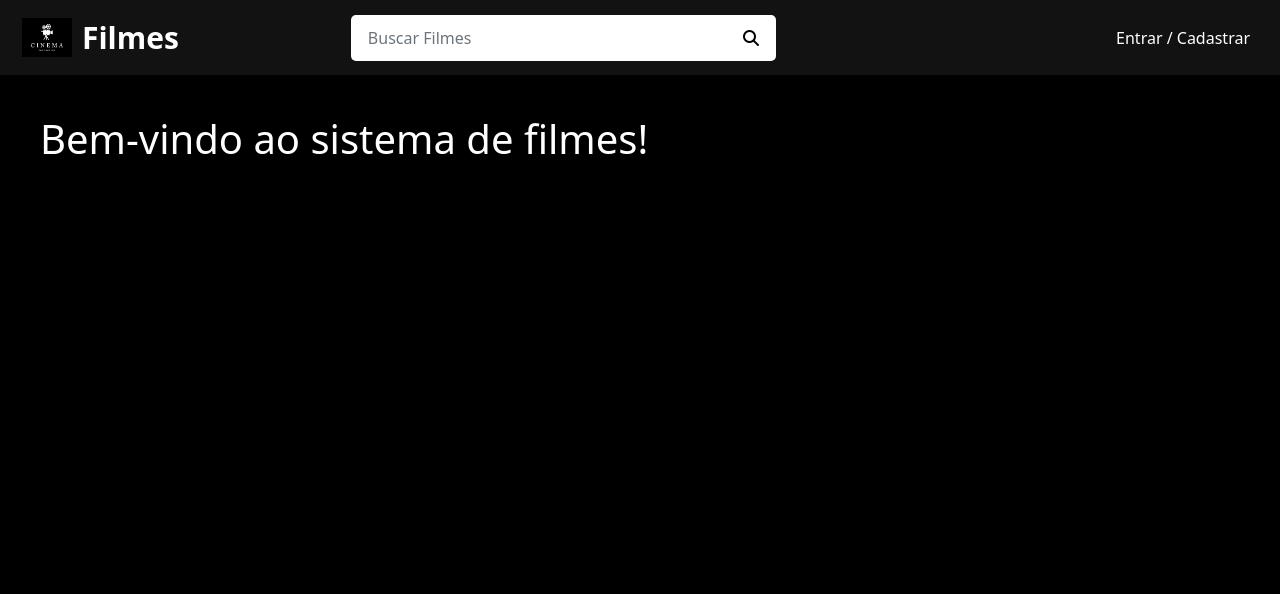
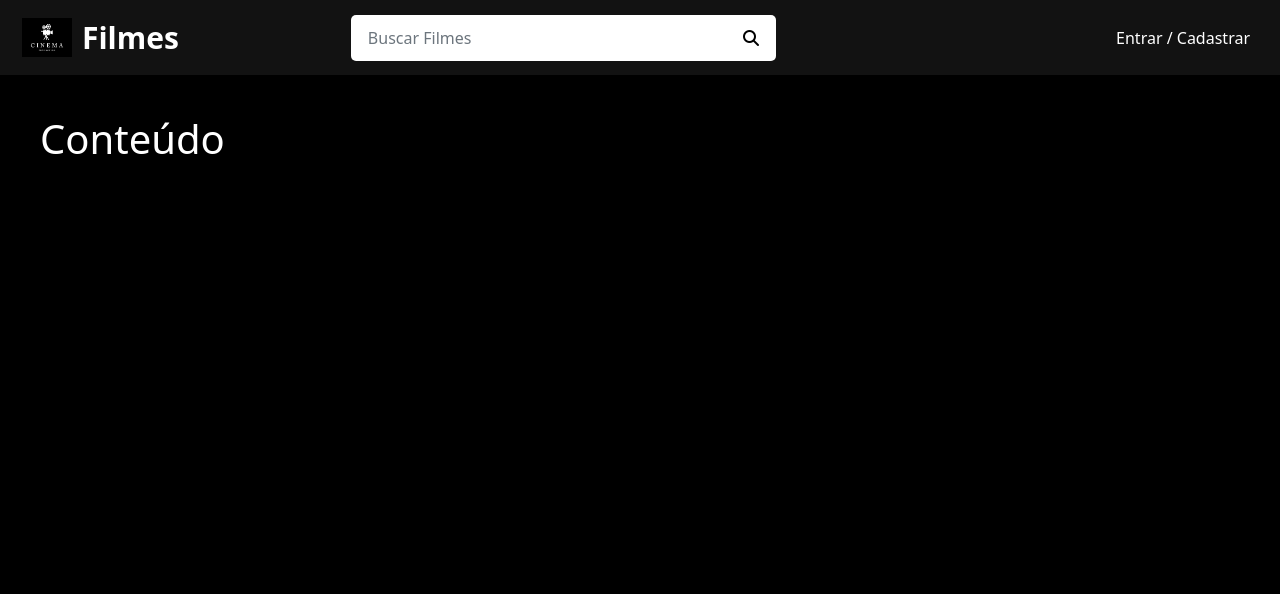
Before and after one commit to AvelinoBatista/P-gina-Filmes---Mobile, a PHP site: page /index.php in a window 1280 px wide. Shown: the top 594 px of the page. Run offline with PHP 8.4, Linux system fonts and the light colour scheme; some libraries are stand-ins or nearby versions.

Commit message:
Update index.php

```diff
--- a/index.php
+++ b/index.php
@@ -1,5 +1,9 @@
-<?php require_once("templates/header.php"); ?>
+<?php
+require_once("templates/header.php");
+?>
 <div id="main-container" class="container-fluid">
-  <h1>Bem-vindo ao sistema de filmes!</h1>
+<h1>Conteúdo</h1>
 </div>
-<?php require_once("templates/footer.php"); ?>
+<?php
+require_once("templates/footer.php");
+?>
```
